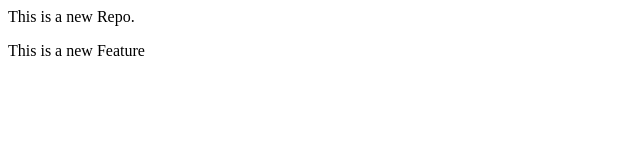
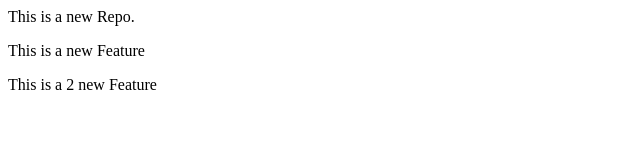
Before and after one commit to Jafar-shaik/localrepo, a plain HTML site: page index.html in a window 1280 px wide. Shown: the whole page, without its empty margins (0-640 px from the left). Drawn offline with Linux system fonts and the light colour scheme.

Commit message:
Add 2 new Feature

```diff
--- a/index.html
+++ b/index.html
@@ -1,2 +1,3 @@
 <p>This is a new Repo.</p>
 <p>This is a new Feature</p>
+<p>This is a 2 new Feature</p>
```
